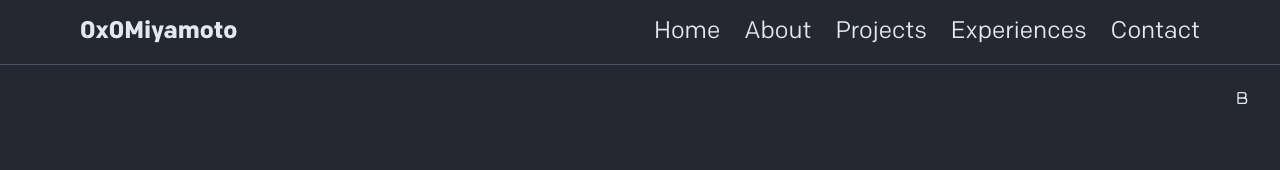
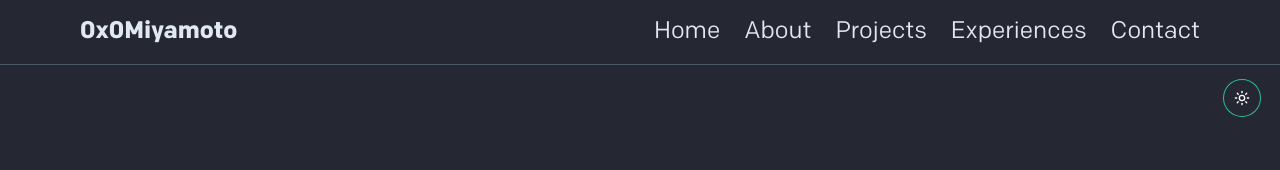
Before and after one commit to msbayman/portfoliov_2.0, a Next.js app in the folder portfolio_v2.0/: page / in a window 1280 px wide. Shown: the top 170 px of the page. Built offline with nearby package versions, Linux system fonts and the light colour scheme.

Commit message:
theme toggle , moon sun fixed

```diff
--- a/portfolio_v2.0/app/components/Navbar.tsx
+++ b/portfolio_v2.0/app/components/Navbar.tsx
@@ -1,18 +1,18 @@
 
 import { useState } from 'react';
-import { Menu, X } from 'lucide-react'; // install with: npm i lucide-react
-import { ToggleDemo } from './Toggle_Demo'; // Adjust the import path as necessary
+import { Menu, X } from 'lucide-react';
+import { ToggleDemo } from './Toggle_Demo';
 export default function Navbar() {
     const [open, setOpen] = useState(false);
 
     return (
         <>
-            {/* NAVBAR */}
+
             <nav className="bg-[var(--color-primary)] text-[var(--color-text-primary)] p-4 flex justify-between items-center relative z-70 border-b-[1px] border-b-gray-600 border-[var(--color-muted)] md:px-10 lg:px-20 ">
-                {!open && <ToggleDemo className="absolute right-5 top-20  z-1" />}
+                {!open && <ToggleDemo className=" bg-transparent absolute right-5 top-20  z-1" />}
 
                 <h1 className="font-bold lg:text-2xl">0x0Miyamoto</h1>
-                {/* Desktop Nav */}
+
                 <ul className="hidden md:flex space-x-6 ">
                     <li><a href="/" className="hover:text-white md:text-md lg:text-2xl">Home</a></li>
                     <li><a href="#about" className="hover:text-white md:text-md lg:text-2xl">About</a></li>
@@ -21,7 +21,7 @@ export default function Navbar() {
                     <li><a href="#Contact" className="hover:text-white md:text-md lg:text-2xl">Contact</a></li>
                 </ul>
 
-                {/* Hamburger Button (Mobile) */}
+
                 <button
                     onClick={() => setOpen(!open)}
                     className="md:hidden transition-transform duration-300"
@@ -30,7 +30,7 @@ export default function Navbar() {
                 </button>
             </nav>
 
-            {/* SLIDE-IN SIDEBAR */}
+
             <div
                 className={`fixed   z-60 top-15 right-0 h-full w-64 bg-[var(--color-primary)] text-[var(--color-text-primary)] p-6 transform transition-transform duration-300 ease-in-out ${open ? 'translate-x-0' : 'translate-x-full'
                     }`}
@@ -44,7 +44,7 @@ export default function Navbar() {
                 </ul>
             </div>
 
-            {/* BACKDROP (click to close) */}
+
             {open && (
                 <div
                     className="fixed inset-0 bg-black bg-opacity-50 z-30"
--- a/portfolio_v2.0/app/components/Toggle_Demo.tsx
+++ b/portfolio_v2.0/app/components/Toggle_Demo.tsx
@@ -1,18 +1,42 @@
-import { Bold } from "lucide-react";
+'use client';
+
+import { Moon, Sun } from "lucide-react";
 import { Toggle } from "@/components/ui/toggle";
-import { cn } from "@/lib/utils"; // only if you're using shadcn/ui's cn()
-import type { HTMLAttributes } from "react";
+import { cn } from "@/lib/utils";
+import { useEffect, useState, type HTMLAttributes } from "react";
 
 interface ToggleDemoProps extends HTMLAttributes<HTMLButtonElement> { }
 
 export function ToggleDemo({ className, ...props }: ToggleDemoProps) {
+  const [theme_dark, setTheme_dark] = useState(true);
+  const [mounted, setMounted] = useState(false);
+
+  useEffect(() => {
+    setMounted(true);
+  }, []);
+
+  if (!mounted) return null;
+
   return (
     <Toggle
-      aria-label="Toggle bold"
-      className={cn(className)}
-      {...props}
+      aria-label="Toggle theme"
+      className={cn(
+        "rounded-full p-2  ",
+        className
+      )}
+      style={{
+        background: "transparent",
+        boxShadow: "0 0 0 1px var(--color-accent-dark)",
+      }}
+      onClick={(e) => {
+        setTheme_dark(!theme_dark);
+      }}
     >
-      <Bold className="h-4 w-4 z-1" />
+      {theme_dark ? (
+        <Sun className="h-4 w-4 text-white transition-all  " />
+      ) : (
+        <Moon className="h-4 w-4 text-[var(--color-accent-dark)] transition-all" />
+      )}
     </Toggle>
   );
 }
--- a/portfolio_v2.0/package.json
+++ b/portfolio_v2.0/package.json
@@ -16,6 +16,7 @@
     "gsap": "^3.13.0",
     "lucide-react": "^0.511.0",
     "next": "15.3.2",
+    "next-themes": "^0.4.6",
     "react": "^19.0.0",
     "react-dom": "^19.0.0",
     "react-icons": "^5.5.0",
```
Also changed, not shown: 1 other file (tests, documents, lock files or other folders).
